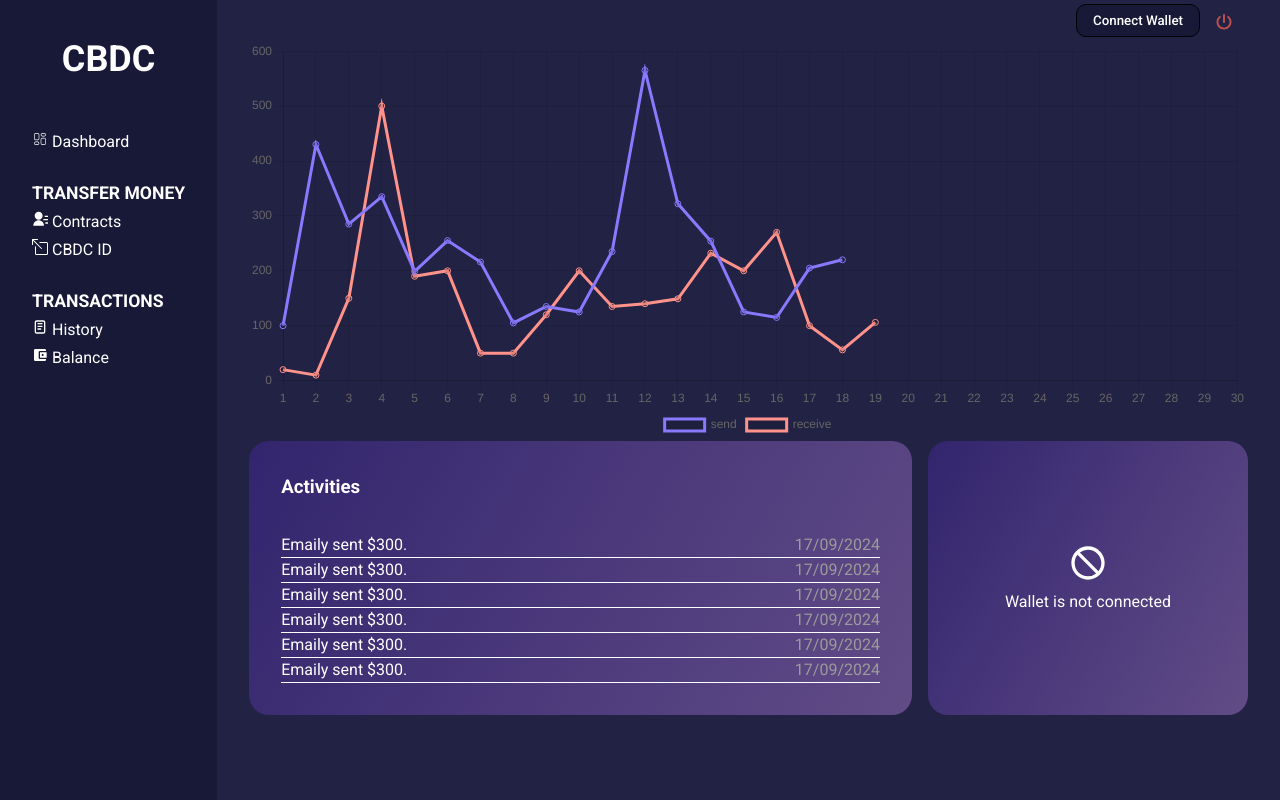
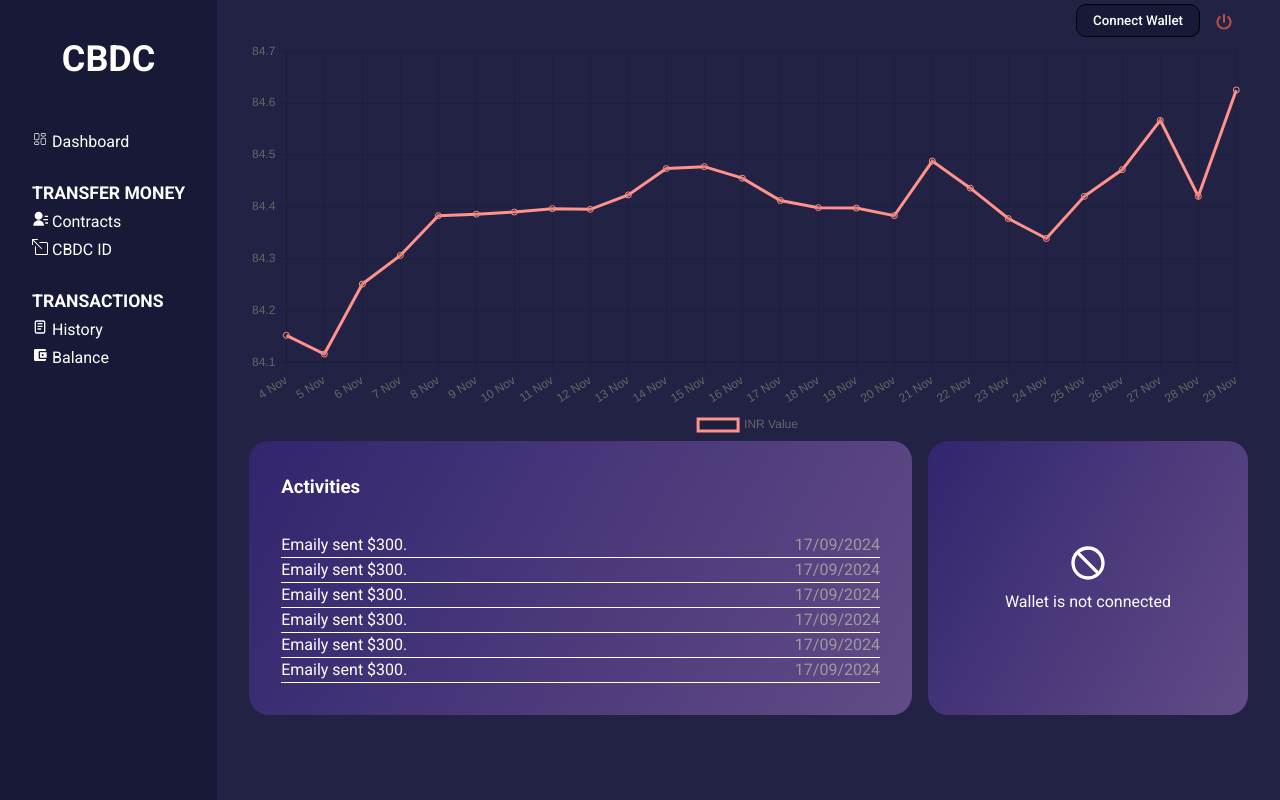
Before and after one commit to PlabanKr/cbdc, a React (Vite) app in the folder frontend/: page /dashboard in a window 1280 px wide. Built offline with nearby package versions, Linux system fonts and the light colour scheme.

Commit message:
Fix dashboard and graph

```diff
--- a/frontend/src/components/graph/graph.component.jsx
+++ b/frontend/src/components/graph/graph.component.jsx
@@ -33,46 +33,17 @@ const Graph = () => {
 
   const data = {
     labels: [
-      "1",
-      "2",
-      "3",
-      "4",
-      "5",
-      "6",
-      "7",
-      "8",
-      "9",
-      "10",
-      "11",
-      "12",
-      "13",
-      "14",
-      "15",
-      "16",
-      "17",
-      "18",
-      "19",
-      "20",
-      "21",
-      "22",
-      "23",
-      "24",
-      "25",
-      "26",
-      "27",
-      "28",
-      "29",
-      "30",
+      "4 Nov", "5 Nov", "6 Nov", "7 Nov", "8 Nov", "9 Nov", "10 Nov", "11 Nov", "12 Nov", "13 Nov", "14 Nov", "15 Nov", "16 Nov", "17 Nov", "18 Nov", "19 Nov", "20 Nov", "21 Nov", "22 Nov", "23 Nov", "24 Nov", "25 Nov", "26 Nov", "27 Nov", "28 Nov", "29 Nov",
     ],
     datasets: [
+      // {
+      //   label: "INR Value",
+      //   data: [100, 430, 285, 335, 199, 255, 216, 105, 135, 125, 235, 565, 322, 254, 125, 115, 205, 220],
+      //   borderColor: "#8979FF",
+      // },
       {
-        label: "send",
-        data: [100, 430, 285, 335, 199, 255, 216, 105, 135, 125, 235, 565, 322, 254, 125, 115, 205, 220],
-        borderColor: "#8979FF",
-      },
-      {
-        label: "receive",
-        data: [20, 10, 150, 500, 190, 200, 50, 50, 120, 200, 135, 140, 149, 232, 200, 270, 100, 56, 106],
+        label: "INR Value",
+        data: [84.1525, 84.1163, 84.2512, 84.3064, 84.3829, 84.3859, 84.3900, 84.3965, 84.3953, 84.4230, 84.4738, 84.4775, 84.4553, 84.4123, 84.3985, 84.3976, 84.3831, 84.4883, 84.4360, 84.3775, 84.3391, 84.4203, 84.4719, 84.5667, 84.4203, 84.6252],
         borderColor: "#FF928A",
       },
     ],
--- a/frontend/src/routes/dashboard/Dashboard.jsx
+++ b/frontend/src/routes/dashboard/Dashboard.jsx
@@ -16,9 +16,7 @@ const Dashboard = () => {
           {/* <button className="dashboard-topbar-logout-button"><FaPowerOff /></button> */}
           <LogoutBtn />
         </div>
-        <div>
-          <DashboardComponent />
-        </div>
+        <DashboardComponent />
       </div>
     </div>
   );
--- a/frontend/src/routes/dashboard/dashboard.css
+++ b/frontend/src/routes/dashboard/dashboard.css
@@ -9,9 +9,10 @@
   /* gap: ; */
 }
 
-/* .dashboard-main {
-  padding: 1rem;
-} */
+.dashboard-main {
+  /* padding: 1rem; */
+  height: 100%;
+}
 
 .dashboard-topbar {
   display: flex;
@@ -20,7 +21,7 @@
   padding: 0.25rem 2rem;
 }
 
-.dashboard-topbar-connect-wallet {
+/* .dashboard-topbar-connect-wallet {
   padding: 0.5rem 1rem;
   border: 0;
   font-family: inherit;
@@ -41,4 +42,4 @@
 
 .dashboard-topbar-logout-button:hover {
   cursor: pointer;
-}
+} */
```
